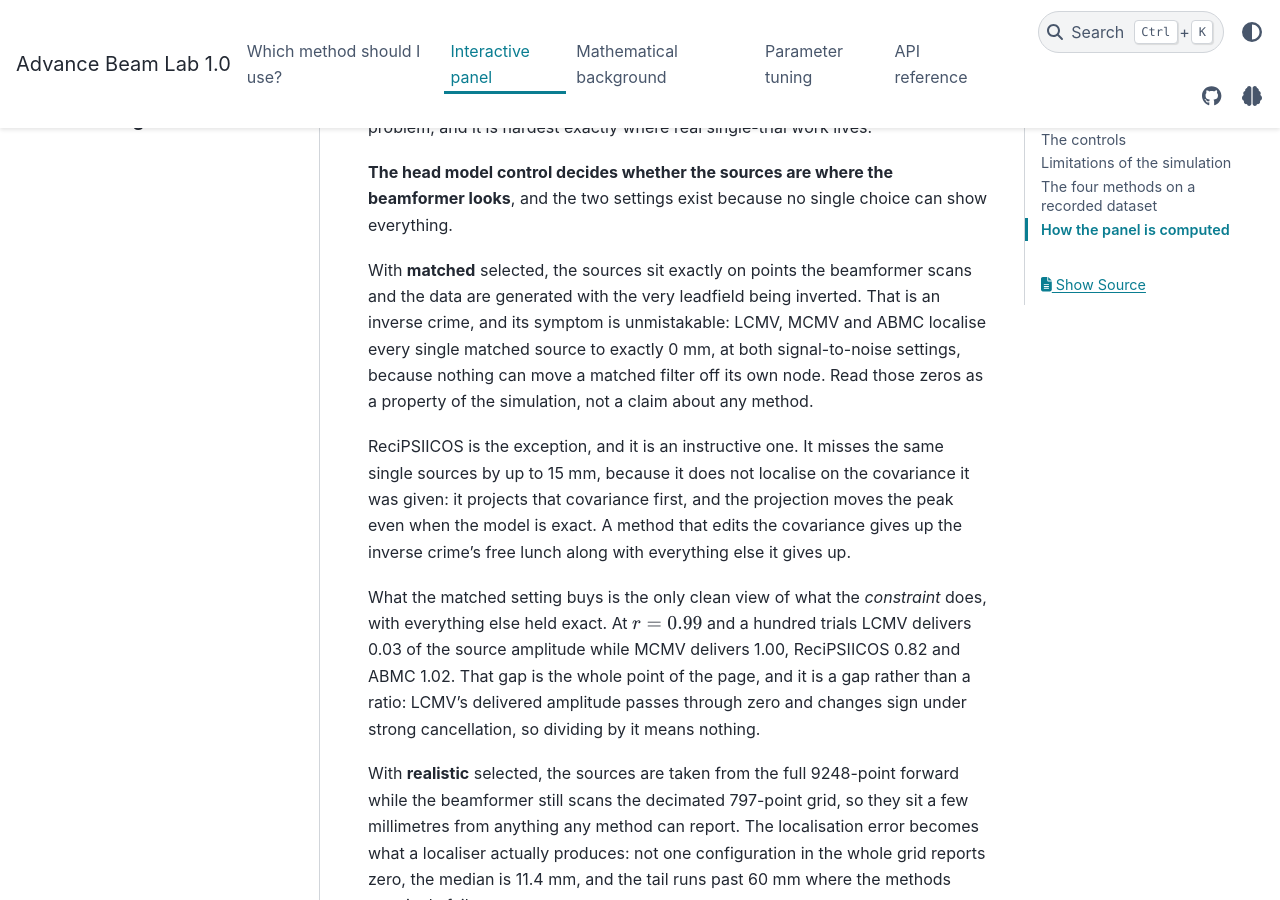
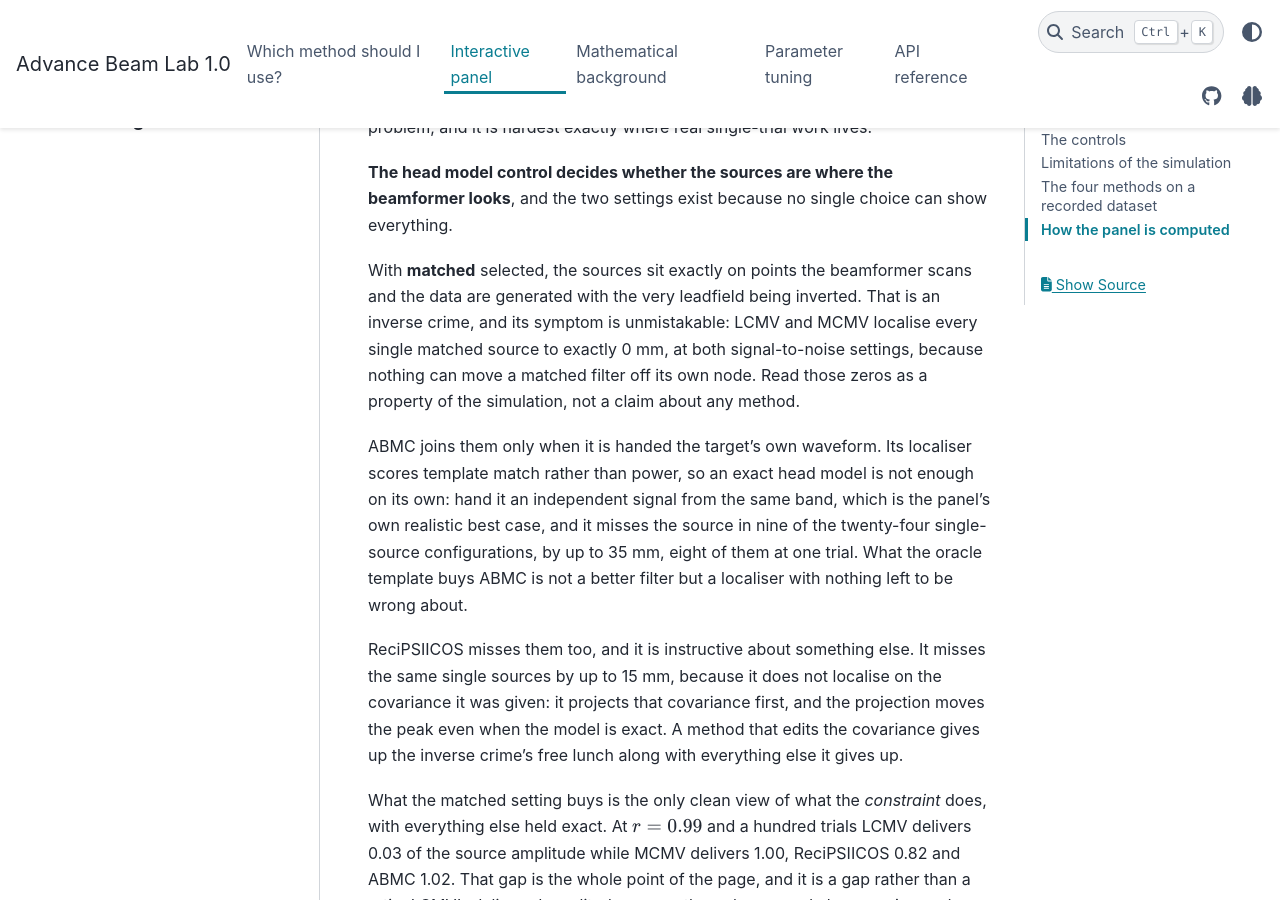
Before and after one commit to Sepehrshirani/advance_beamlab, a Sphinx documentation site: the page built from doc/panel.rst, in a window 1280 px wide and 900 px high, scrolled down 5694 px. Built offline with Sphinx 7.4.7 and the PyData theme 0.15.4, drawn with Linux system fonts in a browser that asks for light colours; pages that are not in the unit, such as notebooks, are missing from menus; a script that is not in the unit is left out; some of the changed text lies outside the part shown.

Commit message:
Correct the documentation and examples against what the code now does
The panel page claimed MCMV, ReciPSIICOS and ABMC all peak within 6 to 10 mm of
the dipole fit on the recorded pair, against 15 mm for LCMV. That held only for
the nearer of each method's two peaks, and the panel itself prints both: beside
prose promising 6 to 10 mm a reader saw ReciPSIICOS's pair reported as 110 and
10. LCMV meanwhile was quoted on both its peaks, so the contrast was
manufactured. The paragraph now gives both distances per method, says what the
metric is, and names the one method that actually finds a peak by each source.

Two examples had drifted apart on the same recording. The correlation of the
auditory pair was measured, retracted and rewritten in one of them, and the
other still carried the retracted version, so the gallery said both +0.55 and
+0.82 for the same quantity, and repeated a mechanism -- the pair decorrelating
over the wider window -- that measurement had already contradicted: held at the
same two vertices it goes to +0.94. What changes over that window is which
vertices a single-source filter picks.

The ABMC trial-averaging summary was stale in every figure, the template
constraint having since been given a global sign. It now reports what a run
prints, and no longer says the spread narrows as trials are added, because it
does not.

Smaller corrections throughout: an average-reference requirement attributed to
one function that three enforce, a warning about an inconsistency that has since
been fixed, a rank multiplier out by two orders of magnitude, an SNR crossover
the page's own table does not support, and a link to the mathematical background
that pointed at the index instead.

```diff
--- a/doc/api.rst
+++ b/doc/api.rst
@@ -3,7 +3,7 @@
 
 All public functions and classes, documented from their in-code docstrings
 (which carry the equation references used throughout the
-:doc:`mathematical background <index>`).
+:doc:`mathematical background <background>`).
 
 .. currentmodule:: advance_beamlab
 
--- a/doc/panel.rst
+++ b/doc/panel.rst
@@ -244,16 +244,25 @@
 
 With **matched** selected, the sources sit exactly on points the beamformer
 scans and the data are generated with the very leadfield being inverted. That is
-an inverse crime, and its symptom is unmistakable: LCMV, MCMV and ABMC localise
-every single matched source to exactly 0 mm, at both signal-to-noise settings,
-because nothing can move a matched filter off its own node. Read those zeros as
-a property of the simulation, not a claim about any method.
+an inverse crime, and its symptom is unmistakable: LCMV and MCMV localise every
+single matched source to exactly 0 mm, at both signal-to-noise settings, because
+nothing can move a matched filter off its own node. Read those zeros as a
+property of the simulation, not a claim about any method.
 
-ReciPSIICOS is the exception, and it is an instructive one. It misses the same
-single sources by up to 15 mm, because it does not localise on the covariance it
-was given: it projects that covariance first, and the projection moves the peak
-even when the model is exact. A method that edits the covariance gives up the
-inverse crime's free lunch along with everything else it gives up.
+ABMC joins them only when it is handed the target's own waveform. Its localiser
+scores template match rather than power, so an exact head model is not enough on
+its own: hand it an independent signal from the same band, which is the
+panel's own realistic best case, and it misses the source in nine of the
+twenty-four single-source configurations, by up to 35 mm, eight of them at one
+trial. What the oracle template buys ABMC is not a better filter but a localiser
+with nothing left to be wrong about.
+
+ReciPSIICOS misses them too, and it is instructive about something else. It
+misses the same single sources by up to 15 mm, because it does not localise on
+the covariance it was given: it projects that covariance first, and the
+projection moves the peak even when the model is exact. A method that edits the
+covariance gives up the inverse crime's free lunch along with everything else it
+gives up.
 
 What the matched setting buys is the only clean view of what the *constraint*
 does, with everything else held exact. At :math:`r = 0.99` and a hundred trials
@@ -315,11 +324,23 @@
 What the recording shows, averaged over every epoch, is the effect at full
 strength. LCMV's off-diagonal reaches :math:`-1.03` and it delivers 0.56 of the
 amplitude; MCMV holds the table at zero and delivers 1.00; ReciPSIICOS and ABMC
-control it too, at :math:`+0.04` and :math:`+0.03`. The localiser peaks tell the
-same story from the other side: MCMV, ReciPSIICOS and ABMC all peak within
-6 to 10 mm of the dipole fit, and LCMV 15 mm away. Nothing here was tuned to
+control it too, at :math:`+0.04` and :math:`+0.03`. Nothing here was tuned to
 produce that; it is the published example's own preprocessing, run through the
 same code path as the simulation.
+
+The localiser peaks are a good deal messier, and the panel prints both of them
+rather than the better one because of it. Each map is read at its two strongest
+points, and each point is quoted as its distance to whichever of the two fitted
+dipoles is nearer: LCMV 16 and 15 mm, MCMV 6 and 15, ReciPSIICOS 110 and 10,
+ABMC 20 and 6. Quote the smaller of each pair and three of the four look like
+they have found the recorded pair; quote both and the claim shrinks. Only ABMC
+puts a peak by each dipole. LCMV's two strongest points sit 5 mm apart in the
+left hemisphere and MCMV's 12 mm apart in the same neighbourhood, so neither
+reports the right auditory source at all, and ReciPSIICOS's strongest point of
+all is 11 cm from either dipole. The sweep at the foot of the panel plots the
+worse of a method's two distances for that reason: minimising over the peaks as
+well as over the dipoles would score each method on its best pairing and say
+nothing about the other one.
 
 **There is no truth, and nothing here pretends otherwise.** Three of the panel's
 readouts need one and are therefore absent: no localisation error, no known
@@ -476,15 +497,23 @@
 
 Read a value below 100 per cent as cancellation and one above it as leakage,
 where a positive off-diagonal adds a correlated neighbour instead of subtracting
-it. Leakage is the minority case, from 3.4 per cent of configurations for LCMV
-to 26.5 for ReciPSIICOS, and it is more common at one trial than at a hundred,
-9.6 against 5.4 per cent with a matched model, because a filter with too
-little
-data to adapt degenerates towards a non-adaptive one with poor spatial
-selectivity. In a percent or two of configurations the delivered amplitude comes
-out **negative**: the filter returns an inverted copy of the source, which
-taking a magnitude would have hidden completely. It happens most to LCMV, at
-2.7 per
+it. Leakage is the minority case, from 5.4 per cent of configurations for LCMV
+and 5.9 for MCMV to 25.6 for ABMC and 31.6 for ReciPSIICOS. Whether averaging
+makes it more or less common depends on the head model, so the two are worth
+quoting apart. With a realistic one every method leaks less as the data improve
+-- LCMV in 20.1 per cent of its single-trial configurations against none at all
+of its hundred-trial ones, MCMV 23.5 against none, ReciPSIICOS 41.7 against
+31.9 -- because a filter with too little data to adapt degenerates towards a
+non-adaptive one with poor spatial selectivity, while one given enough adapts
+sharply enough to null a source it is pointed slightly to one side of, which
+takes the amplitude below one rather than above it. With a matched model there
+is far less to leak and the direction is no longer uniform: LCMV falls from
+1.5 per cent to none and ReciPSIICOS from 30.9 to 22.1, MCMV never leaks there
+at all, and ABMC alone rises, 23.4 to 44.0, in cases that clear the line by very
+little -- their median delivered amplitude is 1.02 and not one of them reaches
+1.05. In a percent or two of configurations the delivered amplitude comes out
+**negative**: the filter returns an inverted copy of the source, which taking a
+magnitude would have hidden completely. It happens most to LCMV, at 2.7 per
 cent, and never to MCMV, whose constraint forbids it. The readout beside the
 constraint table carries the sign for exactly that reason.
 
```
Also changed, not shown: doc/choosing.rst (+60 -32 lines), 4 other files.
